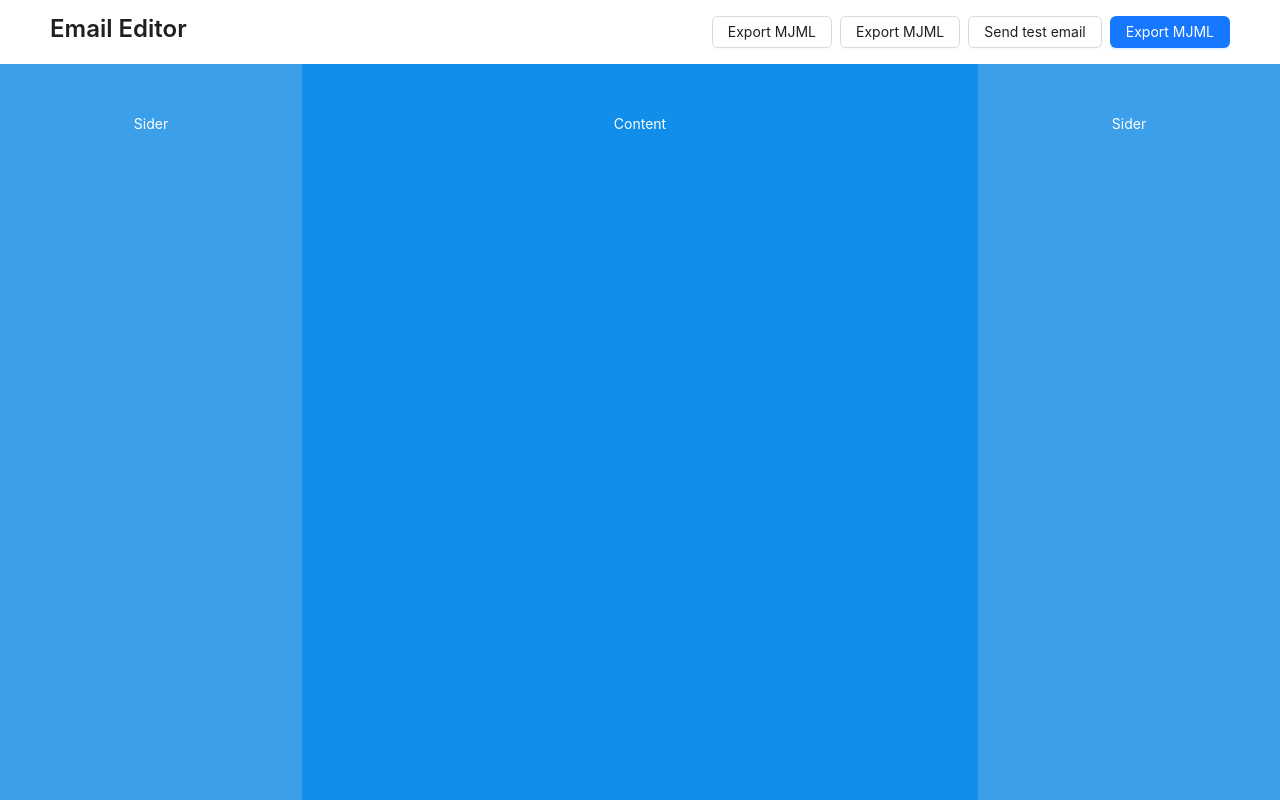
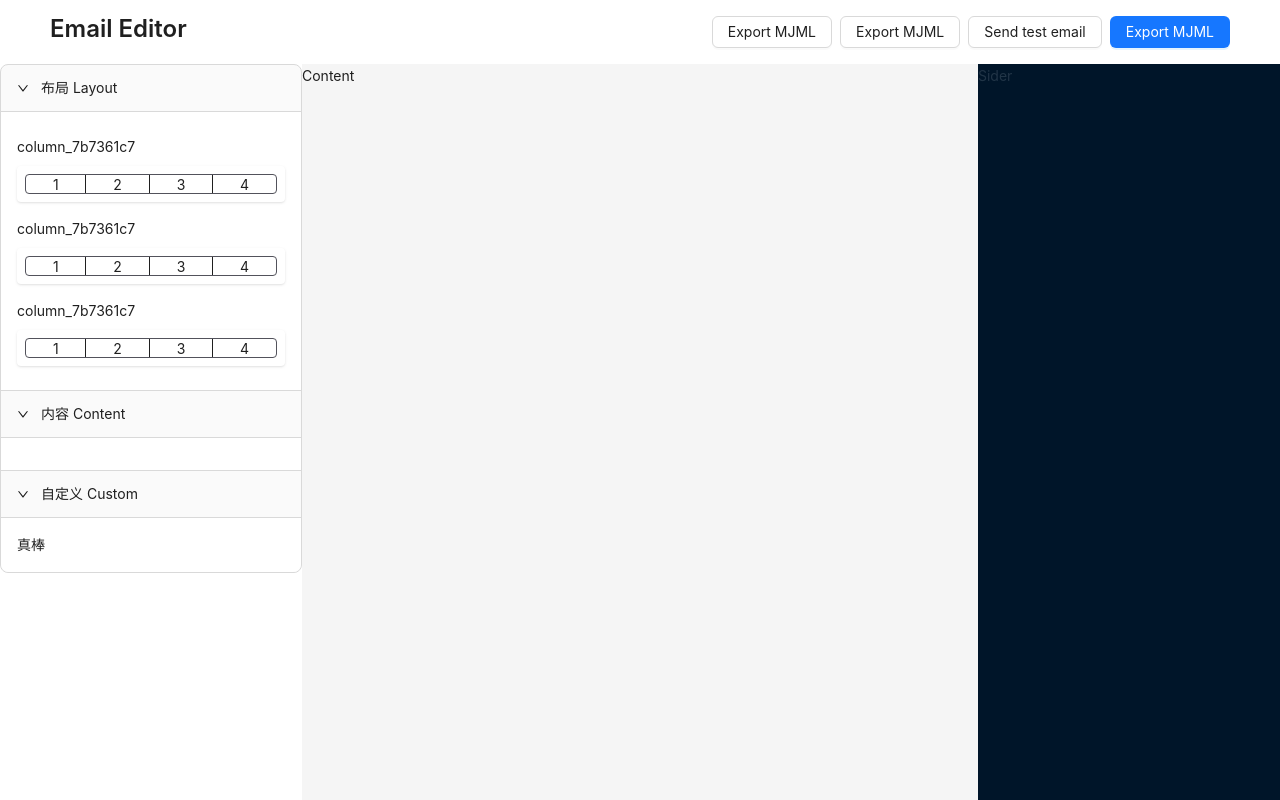
Before and after one commit to tangxve/ee, a React (Vite) app: page /editor in a window 1280 px wide. Built offline with nearby package versions, Linux system fonts and the light colour scheme.

Commit message:
feat: 更新 容器样式

```diff
--- /dev/null
+++ b/src/components/WidgetPanel.tsx
@@ -0,0 +1,44 @@
+import { Collapse } from 'antd'
+
+const { Panel } = Collapse
+
+export function BasicWidget() {
+  return (
+    <div className="select-none">
+      <div className="pt-2">label</div>
+      <div className="mt-2 w-full"></div>
+    </div>
+  )
+}
+
+export function ContainerWidget() {
+  const colItems = [1, 2, 3, 4].map(v =>
+    <div key={v} className="flex-auto text-center border-0 border-r border-solid last:border-r-0">{v}</div>,
+  )
+  return (
+    <div className="select-none mb-2">
+      <div className="pt-2">column_7b7361c7</div>
+      <div className="mt-2 p-2 w-full shadow rounded border hover:lg hover:shadow-blue-500/40">
+        <div className="h-5 leading-5 flex border rounded  border-zinc-600 border-solid">
+          {colItems}
+        </div>
+      </div>
+    </div>
+  )
+}
+
+export default function WidgetPanel() {
+  return (
+    <Collapse defaultActiveKey={[1, 2, 3]}>
+      <Panel key={1} header="布局 Layout">
+        <ContainerWidget />
+        <ContainerWidget />
+        <ContainerWidget />
+      </Panel>
+      <Panel key={2} header="内容 Content"></Panel>
+      <Panel key={3} header="自定义 Custom">
+        <div>真棒</div>
+      </Panel>
+    </Collapse>
+  )
+}
--- a/src/pages/Editor.tsx
+++ b/src/pages/Editor.tsx
@@ -1,23 +1,9 @@
 import React from 'react'
 import { Button, Layout, Space, Typography } from 'antd'
+import WidgetPanel from '../components/WidgetPanel'
 
 const { Header, Sider, Content } = Layout
 const { Title } = Typography
-
-const contentStyle: React.CSSProperties = {
-  textAlign: 'center',
-  minHeight: 120,
-  lineHeight: '120px',
-  color: '#fff',
-  backgroundColor: '#108ee9',
-}
-
-const siderStyle: React.CSSProperties = {
-  textAlign: 'center',
-  lineHeight: '120px',
-  color: '#fff',
-  backgroundColor: '#3ba0e9',
-}
 
 export default function Editor() {
   return (
@@ -37,9 +23,11 @@
           </Space>
         </Header>
         <Layout>
-          <Sider width="302" style={siderStyle}>Sider</Sider>
-          <Content style={contentStyle}>Content</Content>
-          <Sider width="302" style={siderStyle}>Sider</Sider>
+          <Sider width="302" className='bg-white'>
+            <WidgetPanel />
+          </Sider>
+          <Content>Content</Content>
+          <Sider width="302">Sider</Sider>
         </Layout>
       </Layout>
     </div>
```
Lines whose indentation alone changed are shown as unchanged.
